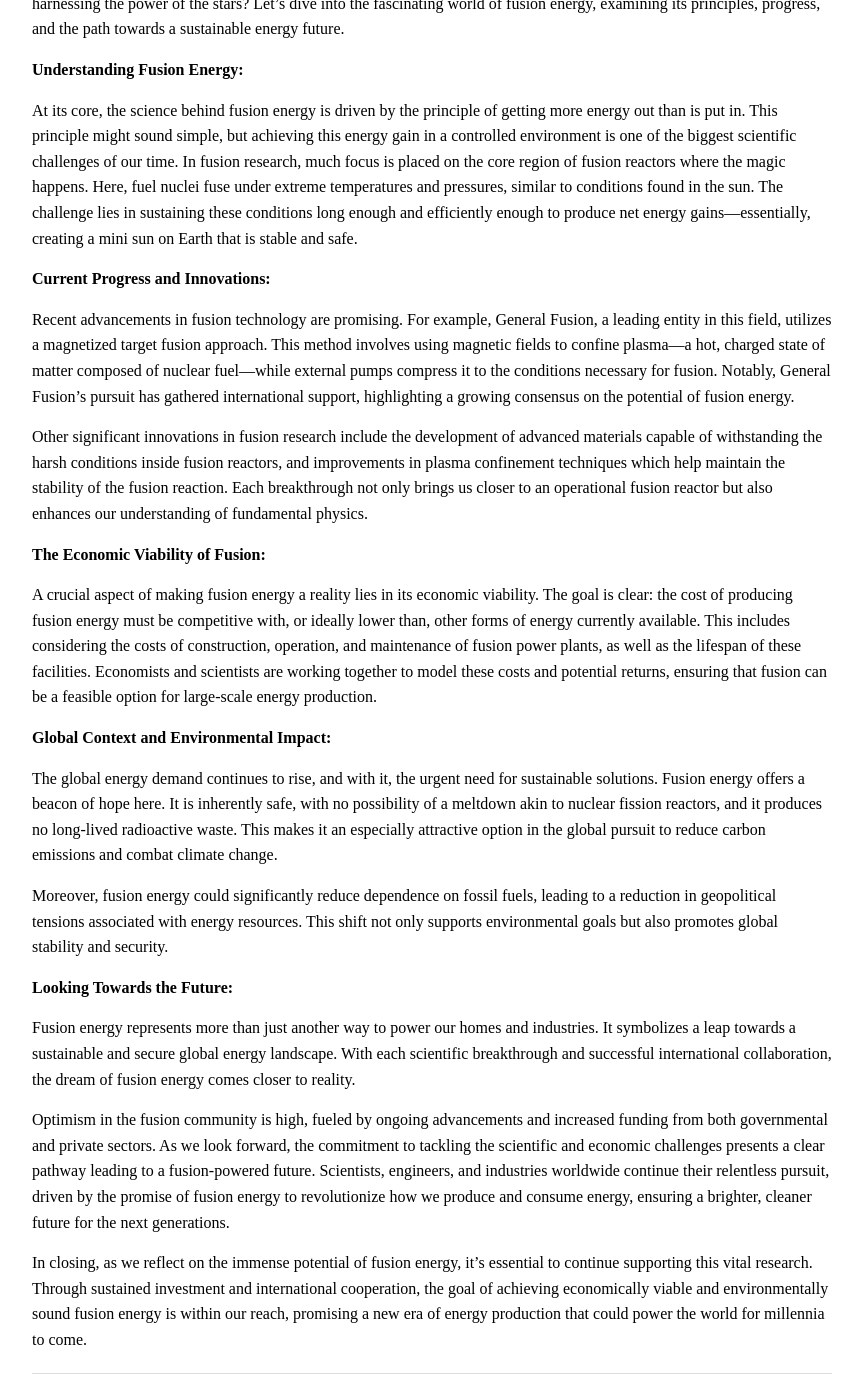
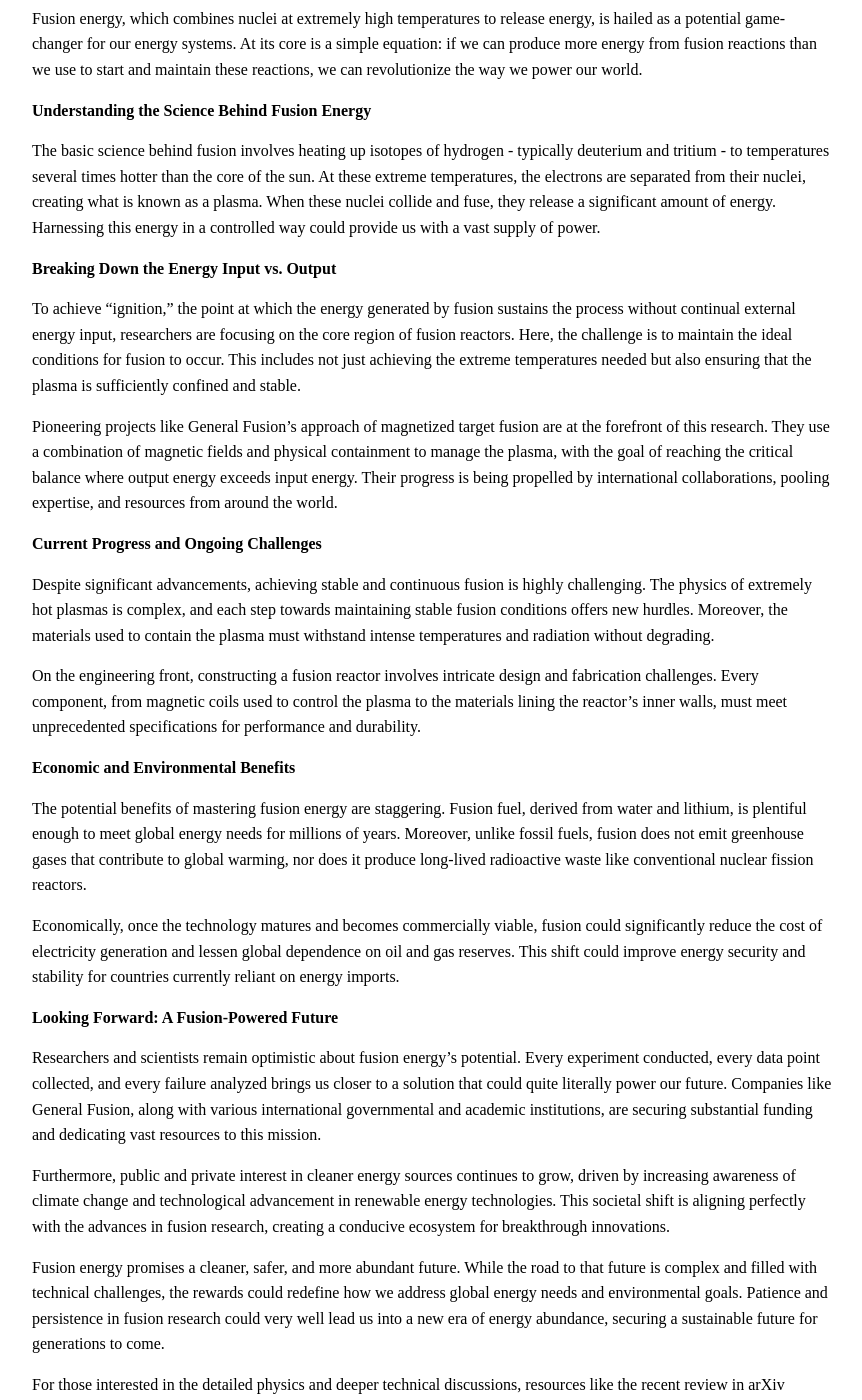
Before and after one commit to hyperpoint/hyperpoint.github.io, a Jekyll site: the page built from _posts/2024-10-01-1364424cde1a44945bbdd07886af8005-introduction-to-fusion-ignition-principles-zeroth-order-factors-of-fusion-energy-research.md, in a window 1280 px wide and 1400 px high, scrolled down 467 px. Shown: the whole window, without its empty margins (208-1070 px from the left). Built offline with Jekyll 4.4.1, drawn with Linux system fonts in a browser that asks for light colours; some of the changed text lies outside the part shown.

Commit message:
Update blog post: Introduction to Fusion Ignition Principles: Zeroth Order Factors of Fusion Energy Research

```diff
--- a/_posts/2024-10-01-1364424cde1a44945bbdd07886af8005-introduction-to-fusion-ignition-principles-zeroth-order-factors-of-fusion-energy-research.md
+++ b/_posts/2024-10-01-1364424cde1a44945bbdd07886af8005-introduction-to-fusion-ignition-principles-zeroth-order-factors-of-fusion-energy-research.md
@@ -13,32 +13,38 @@ citation: "arXiv: Introduction to Fusion Ignition Principles: Zeroth Order Facto
   Fusion Energy Research"
 ---
 
-In the quest for a cleaner, more sustainable future, the potential of fusion energy shines like a beacon in the realm of scientific innovation. Fusion, the process that powers our sun, involves combining light atomic nuclei to form heavier nuclei, releasing energy in the process. This transformative energy source could plausibly become the cornerstone of global energy systems, promising vast amounts of clean power with minimal environmental impact. But how close are we truly to harnessing the power of the stars? Let's dive into the fascinating world of fusion energy, examining its principles, progress, and the path towards a sustainable energy future.
+Imagine if we could replicate the sun's power generation process here on Earth, providing an almost infinite source of energy without the pollution or radioactive waste associated with traditional power sources. This isn't a plot from a science fiction movie; it's the promise of fusion energy, and scientists around the globe are working relentlessly to turn this dream into a reality.
 
-**Understanding Fusion Energy:**
+Fusion energy, which combines nuclei at extremely high temperatures to release energy, is hailed as a potential game-changer for our energy systems. At its core is a simple equation: if we can produce more energy from fusion reactions than we use to start and maintain these reactions, we can revolutionize the way we power our world.
 
-At its core, the science behind fusion energy is driven by the principle of getting more energy out than is put in. This principle might sound simple, but achieving this energy gain in a controlled environment is one of the biggest scientific challenges of our time. In fusion research, much focus is placed on the core region of fusion reactors where the magic happens. Here, fuel nuclei fuse under extreme temperatures and pressures, similar to conditions found in the sun. The challenge lies in sustaining these conditions long enough and efficiently enough to produce net energy gains—essentially, creating a mini sun on Earth that is stable and safe.
+**Understanding the Science Behind Fusion Energy**
 
-**Current Progress and Innovations:**
+The basic science behind fusion involves heating up isotopes of hydrogen - typically deuterium and tritium - to temperatures several times hotter than the core of the sun. At these extreme temperatures, the electrons are separated from their nuclei, creating what is known as a plasma. When these nuclei collide and fuse, they release a significant amount of energy. Harnessing this energy in a controlled way could provide us with a vast supply of power.
 
-Recent advancements in fusion technology are promising. For example, General Fusion, a leading entity in this field, utilizes a magnetized target fusion approach. This method involves using magnetic fields to confine plasma—a hot, charged state of matter composed of nuclear fuel—while external pumps compress it to the conditions necessary for fusion. Notably, General Fusion's pursuit has gathered international support, highlighting a growing consensus on the potential of fusion energy.
+**Breaking Down the Energy Input vs. Output**
 
-Other significant innovations in fusion research include the development of advanced materials capable of withstanding the harsh conditions inside fusion reactors, and improvements in plasma confinement techniques which help maintain the stability of the fusion reaction. Each breakthrough not only brings us closer to an operational fusion reactor but also enhances our understanding of fundamental physics.
+To achieve "ignition," the point at which the energy generated by fusion sustains the process without continual external energy input, researchers are focusing on the core region of fusion reactors. Here, the challenge is to maintain the ideal conditions for fusion to occur. This includes not just achieving the extreme temperatures needed but also ensuring that the plasma is sufficiently confined and stable.
 
-**The Economic Viability of Fusion:**
+Pioneering projects like General Fusion’s approach of magnetized target fusion are at the forefront of this research. They use a combination of magnetic fields and physical containment to manage the plasma, with the goal of reaching the critical balance where output energy exceeds input energy. Their progress is being propelled by international collaborations, pooling expertise, and resources from around the world.
 
-A crucial aspect of making fusion energy a reality lies in its economic viability. The goal is clear: the cost of producing fusion energy must be competitive with, or ideally lower than, other forms of energy currently available. This includes considering the costs of construction, operation, and maintenance of fusion power plants, as well as the lifespan of these facilities. Economists and scientists are working together to model these costs and potential returns, ensuring that fusion can be a feasible option for large-scale energy production.
+**Current Progress and Ongoing Challenges**
 
-**Global Context and Environmental Impact:**
+Despite significant advancements, achieving stable and continuous fusion is highly challenging. The physics of extremely hot plasmas is complex, and each step towards maintaining stable fusion conditions offers new hurdles. Moreover, the materials used to contain the plasma must withstand intense temperatures and radiation without degrading.
 
-The global energy demand continues to rise, and with it, the urgent need for sustainable solutions. Fusion energy offers a beacon of hope here. It is inherently safe, with no possibility of a meltdown akin to nuclear fission reactors, and it produces no long-lived radioactive waste. This makes it an especially attractive option in the global pursuit to reduce carbon emissions and combat climate change.
+On the engineering front, constructing a fusion reactor involves intricate design and fabrication challenges. Every component, from magnetic coils used to control the plasma to the materials lining the reactor’s inner walls, must meet unprecedented specifications for performance and durability.
 
-Moreover, fusion energy could significantly reduce dependence on fossil fuels, leading to a reduction in geopolitical tensions associated with energy resources. This shift not only supports environmental goals but also promotes global stability and security.
+**Economic and Environmental Benefits**
 
-**Looking Towards the Future:**
+The potential benefits of mastering fusion energy are staggering. Fusion fuel, derived from water and lithium, is plentiful enough to meet global energy needs for millions of years. Moreover, unlike fossil fuels, fusion does not emit greenhouse gases that contribute to global warming, nor does it produce long-lived radioactive waste like conventional nuclear fission reactors.
 
-Fusion energy represents more than just another way to power our homes and industries. It symbolizes a leap towards a sustainable and secure global energy landscape. With each scientific breakthrough and successful international collaboration, the dream of fusion energy comes closer to reality.
+Economically, once the technology matures and becomes commercially viable, fusion could significantly reduce the cost of electricity generation and lessen global dependence on oil and gas reserves. This shift could improve energy security and stability for countries currently reliant on energy imports.
 
-Optimism in the fusion community is high, fueled by ongoing advancements and increased funding from both governmental and private sectors. As we look forward, the commitment to tackling the scientific and economic challenges presents a clear pathway leading to a fusion-powered future. Scientists, engineers, and industries worldwide continue their relentless pursuit, driven by the promise of fusion energy to revolutionize how we produce and consume energy, ensuring a brighter, cleaner future for the next generations.
+**Looking Forward: A Fusion-Powered Future**
 
-In closing, as we reflect on the immense potential of fusion energy, it's essential to continue supporting this vital research. Through sustained investment and international cooperation, the goal of achieving economically viable and environmentally sound fusion energy is within our reach, promising a new era of energy production that could power the world for millennia to come.
+Researchers and scientists remain optimistic about fusion energy's potential. Every experiment conducted, every data point collected, and every failure analyzed brings us closer to a solution that could quite literally power our future. Companies like General Fusion, along with various international governmental and academic institutions, are securing substantial funding and dedicating vast resources to this mission.
+
+Furthermore, public and private interest in cleaner energy sources continues to grow, driven by increasing awareness of climate change and technological advancement in renewable energy technologies. This societal shift is aligning perfectly with the advances in fusion research, creating a conducive ecosystem for breakthrough innovations.
+
+Fusion energy promises a cleaner, safer, and more abundant future. While the road to that future is complex and filled with technical challenges, the rewards could redefine how we address global energy needs and environmental goals. Patience and persistence in fusion research could very well lead us into a new era of energy abundance, securing a sustainable future for generations to come.
+
+For those interested in the detailed physics and deeper technical discussions, resources like the recent review in arXiv provide invaluable insights into where we stand today and what the future might hold as we strive for the holy grail of energy production: fusion ignition and net energy gain. Here's to hoping that in the not-too-distant future, we’ll look back on this moment as the dawn of a new energy era.
```
Also changed, not shown: other parts of _posts/2024-10-01-1364424cde1a44945bbdd07886af8005-introduction-to-fusion-ignition-principles-zeroth-order-factors-of-fusion-energy-research.md (+1 -1 lines).
